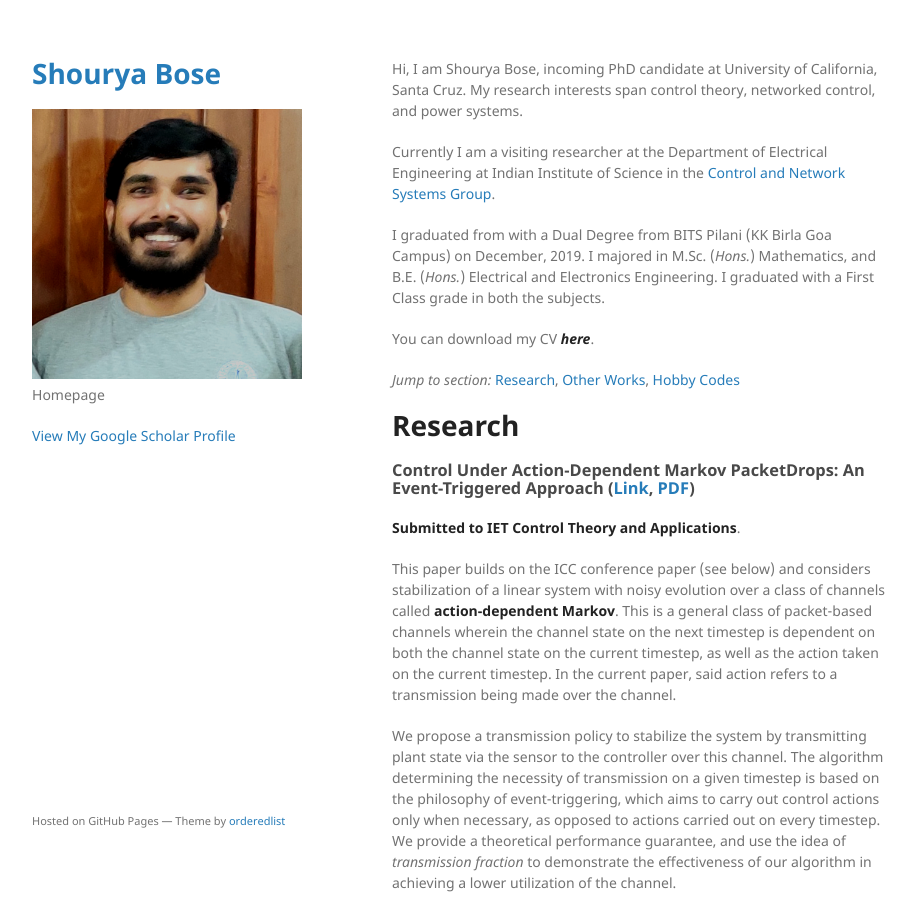
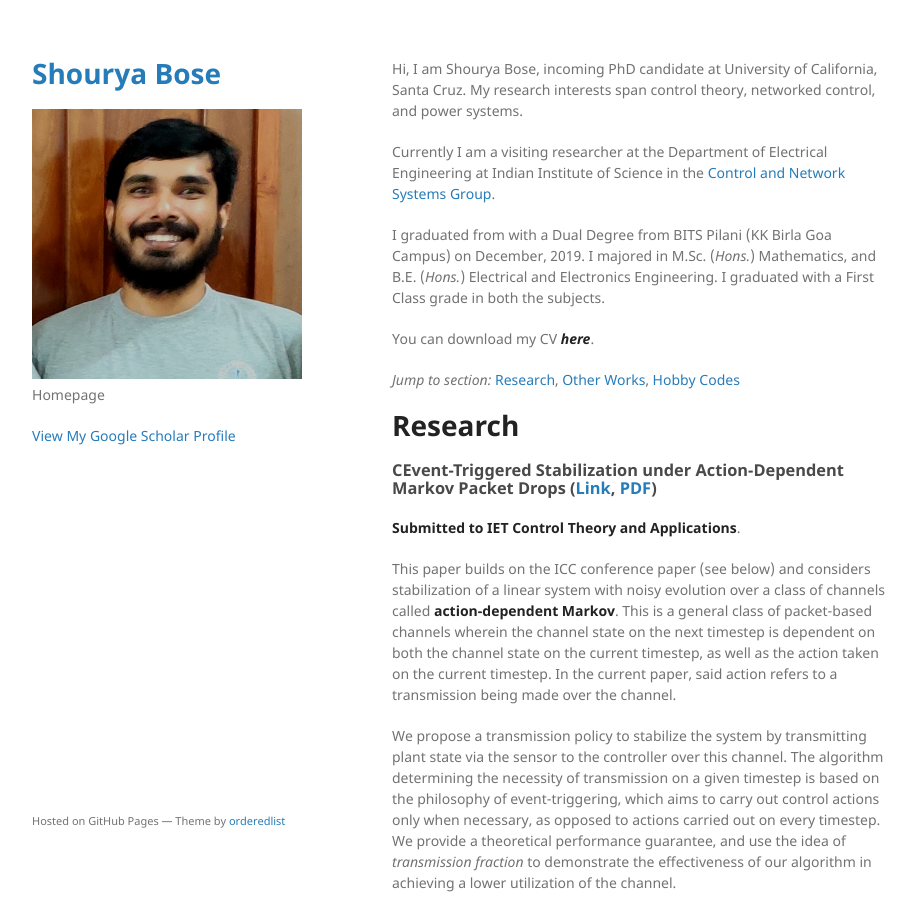
Before and after one commit to shourya01/shourya01.github.io, a Jekyll site: the page built from index.md, in a window 1280 px wide and 900 px high. Shown: the whole window, without its empty margins (178-1093 px from the left). Built offline with Jekyll 4.4.1, drawn with Linux system fonts in a browser that asks for light colours.

Commit message:
Update index.md

```diff
--- a/index.md
+++ b/index.md
@@ -16,7 +16,7 @@ _Jump to section:_ [Research](#research), [Other Works](#other-works), [Hobby Co
 
 # Research
 
-### Control Under Action-Dependent Markov PacketDrops: An Event-Triggered Approach ([Link](https://arxiv.org/abs/1912.03728), [PDF](./bose_iet2020.pdf))
+### CEvent-Triggered Stabilization under Action-Dependent Markov Packet Drops ([Link](https://arxiv.org/abs/1912.03728), [PDF](./bose_iet2020.pdf))
 
 **Submitted to IET Control Theory and Applications**.
 
```
